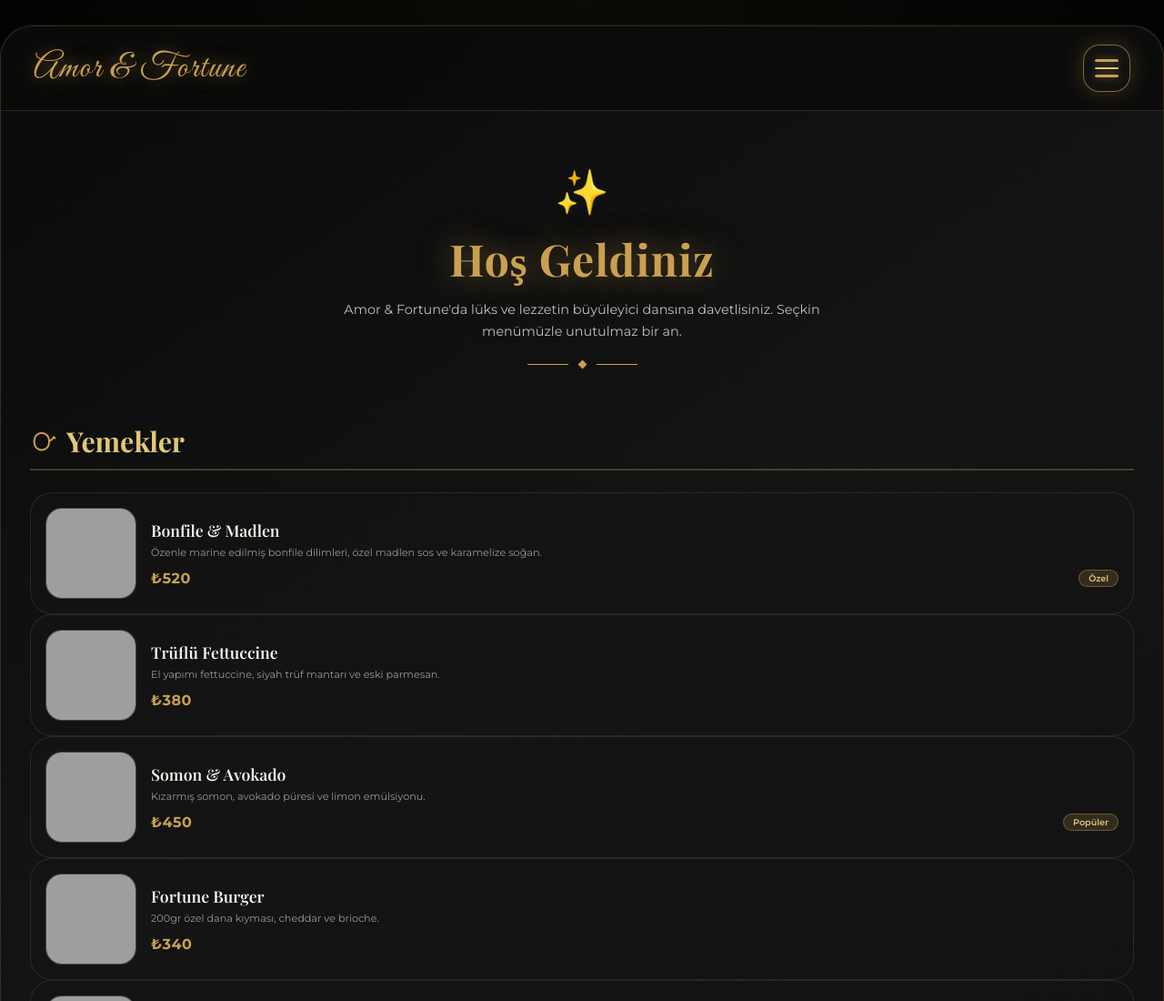
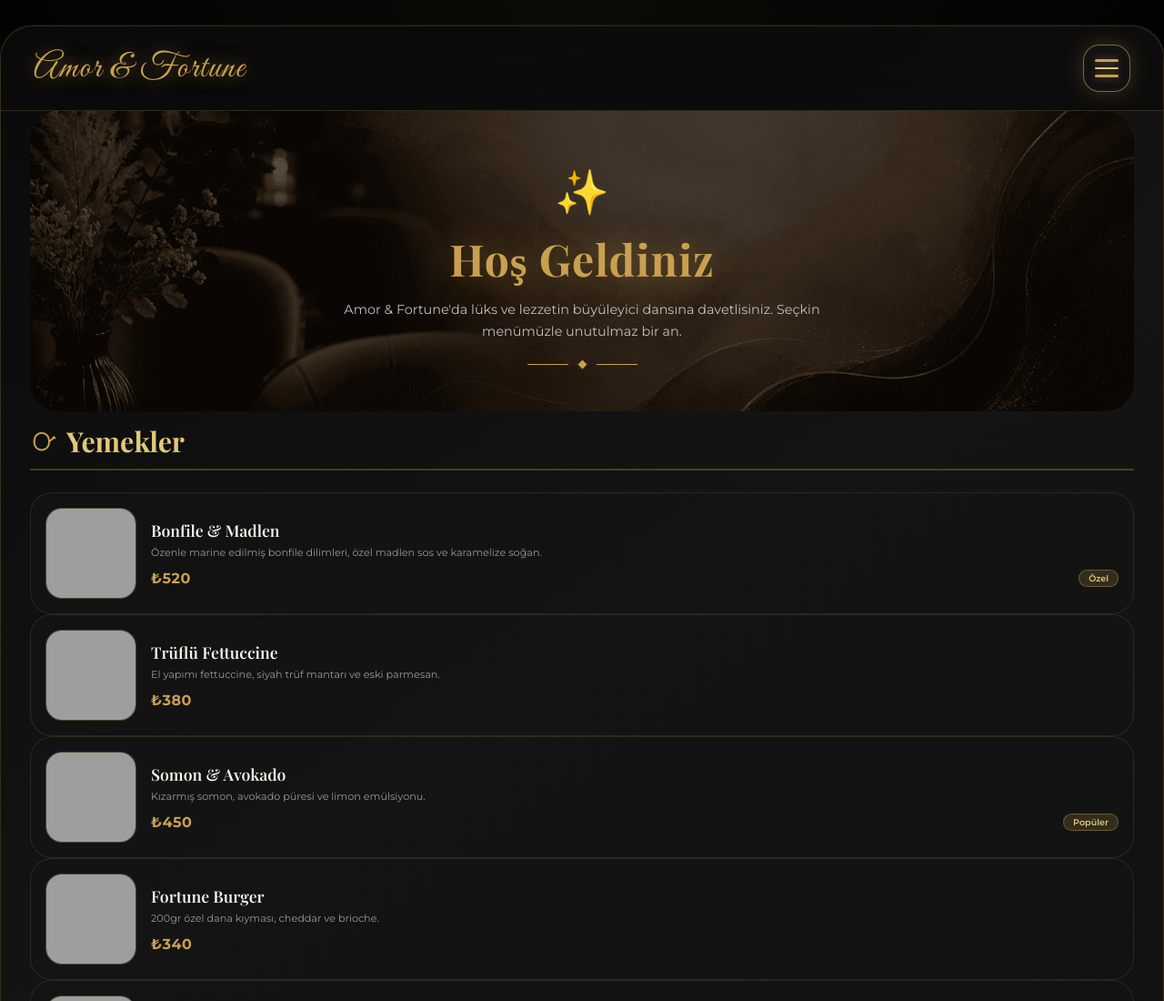
Before and after one commit to xdarkos/AmorFortuneMenu, a plain HTML site: page menu.html in a window 1280 px wide. Shown: the top 1100 px of the page at 91% size. Drawn offline with nearby package versions, Linux system fonts and the light colour scheme; grey boxes are pictures that could not be loaded; a web font is replaced by a local one.

Commit message:
Update menu.html

```diff
--- a/menu.html
+++ b/menu.html
@@ -347,12 +347,40 @@
         .content-area { flex: 1; padding: 0 0 20px; }
         @media (min-width: 769px) { .content-area { padding: 0 32px 32px; } }
 
+        /* GÜNCELLENMİŞ WELCOME SECTION – arka plana menu-arkaplan.png eklendi */
         .welcome-section {
             text-align: center;
             padding: 40px 24px 32px;
             animation: fadeInUp 0.8s;
+            position: relative;
+            background: url('menu-arkaplan.png') center/cover no-repeat;
+            border-radius: 24px;
+            overflow: hidden;
+            isolation: isolate;
         }
-        @media (min-width: 769px) { .welcome-section { padding: 60px 48px 48px; } }
+
+        /* Koyu tema ile uyumlu yarı saydam overlay */
+        .welcome-section::before {
+            content: '';
+            position: absolute;
+            inset: 0;
+            background: rgba(0, 0, 0, 0.65);
+            z-index: 0;
+            border-radius: inherit;
+        }
+
+        /* İçeriklerin overlay'in üstünde kalması */
+        .welcome-section > * {
+            position: relative;
+            z-index: 1;
+        }
+
+        @media (min-width: 769px) {
+            .welcome-section {
+                padding: 60px 48px 48px;
+                border-radius: 32px;
+            }
+        }
 
         .welcome-icon { font-size: 3rem; margin-bottom: 12px; }
         .welcome-title {
@@ -1024,4 +1052,3 @@
     </script>
 </body>
 </html>
-</html>
```
